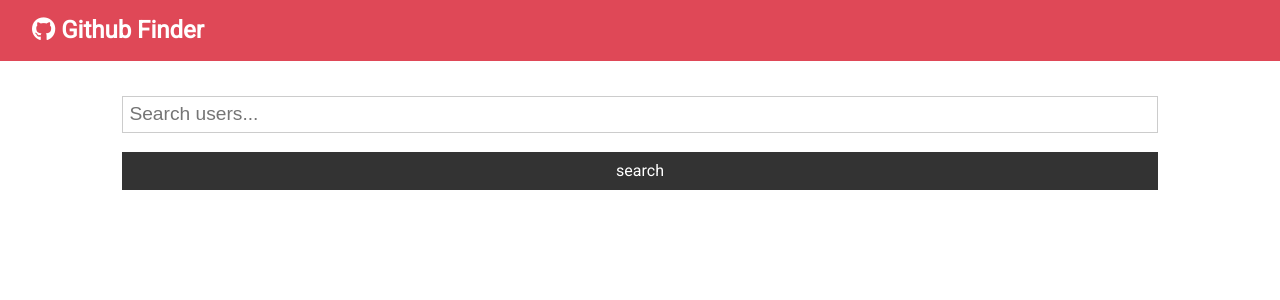
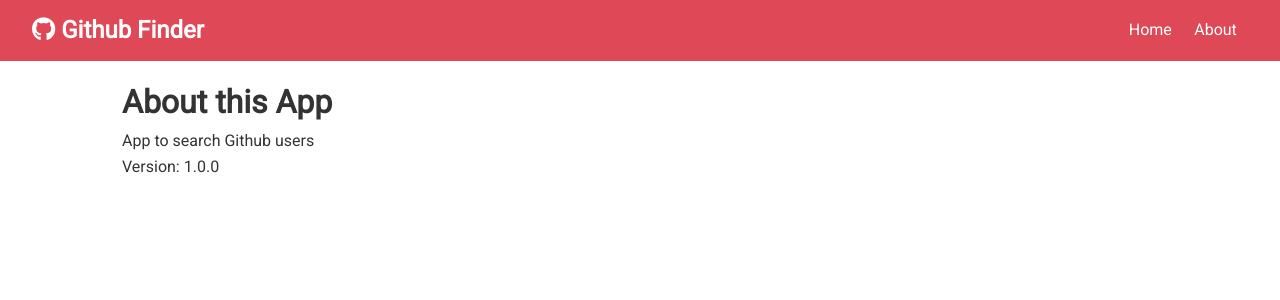
Before and after one commit to alancorrales/github-finder, a React (Create React App) app in the folder github-finder/: page /about in a window 1280 px wide. Shown: the top 300 px of the page. Built offline with nearby package versions, Linux system fonts and the light colour scheme.

Commit message:
Adds about route

```diff
--- a/github-finder/src/App.js
+++ b/github-finder/src/App.js
@@ -1,10 +1,11 @@
-import React, { Component } from "react";
+import React, { Component, Fragment } from "react";
 import { BrowserRouter as Router, Switch, Route } from "react-router-dom";
 import "./App.css";
 import Navbar from "./components/layout/Navbar";
 import Users from "./components/users/Users";
 import Search from "./components/users/Search";
 import { Alert } from "./components/layout/Alert";
+import { About } from "./components/pages/About"
 import axios from "axios";
 
 class App extends Component {
@@ -38,6 +39,9 @@
           <Navbar title='Github Finder' icon='fab fa-github' />
           <div className='container'>
             <Alert alert={this.state.alert} />
+            <Switch>
+              <Route
+                exact path='/' render={props => (<Fragment>
                   <Search
                     searchUsers={this.searchUsers}
                     clearUsers={this.clearUsers}
@@ -45,6 +49,10 @@
                     setAlert={this.setAlert}
                   />
                   <Users loading={loading} users={users} />
+                </Fragment>)}
+              />
+              <Route exact path='/about' component={About} />
+            </Switch>
           </div>
         </div>
       </Router>
--- a/github-finder/src/components/layout/Navbar.js
+++ b/github-finder/src/components/layout/Navbar.js
@@ -1,5 +1,6 @@
 import React from "react";
 import PropTypes from "prop-types";
+import { Link } from "react-router-dom";
 
 function Navbar({ icon, title }) {
 
@@ -8,6 +9,13 @@
       <h1>
         <i className={icon}></i> {title}
       </h1>
+      <ul>
+        <li>
+          <Link to='/'>Home</Link>
+          <Link to='/about'>About</Link>
+        </li>
+        <li></li>
+      </ul>
     </nav>
   );
 }
--- /dev/null
+++ b/github-finder/src/components/pages/About.js
@@ -0,0 +1,11 @@
+import React, { Fragment } from 'react'
+
+export const About = () => {
+    return (
+        <Fragment>
+            <h1>About this App</h1>
+            <p>App to search Github users</p>
+            <p>Version: 1.0.0</p>
+        </Fragment>
+    )
+}
```
Lines whose indentation alone changed are shown as unchanged.
